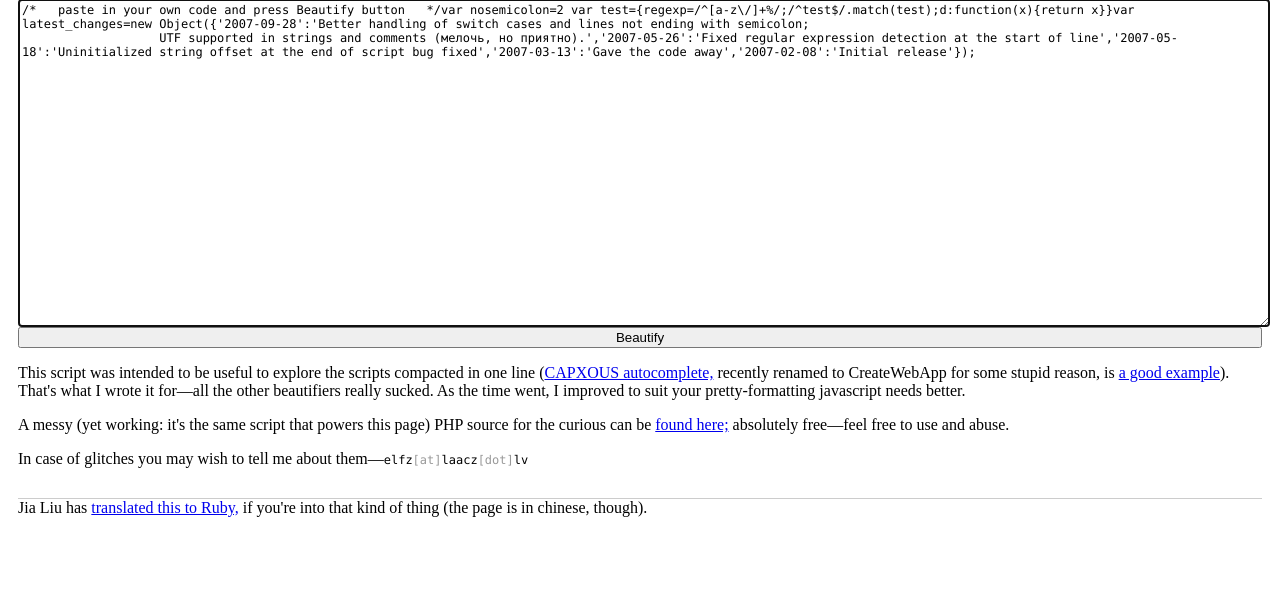
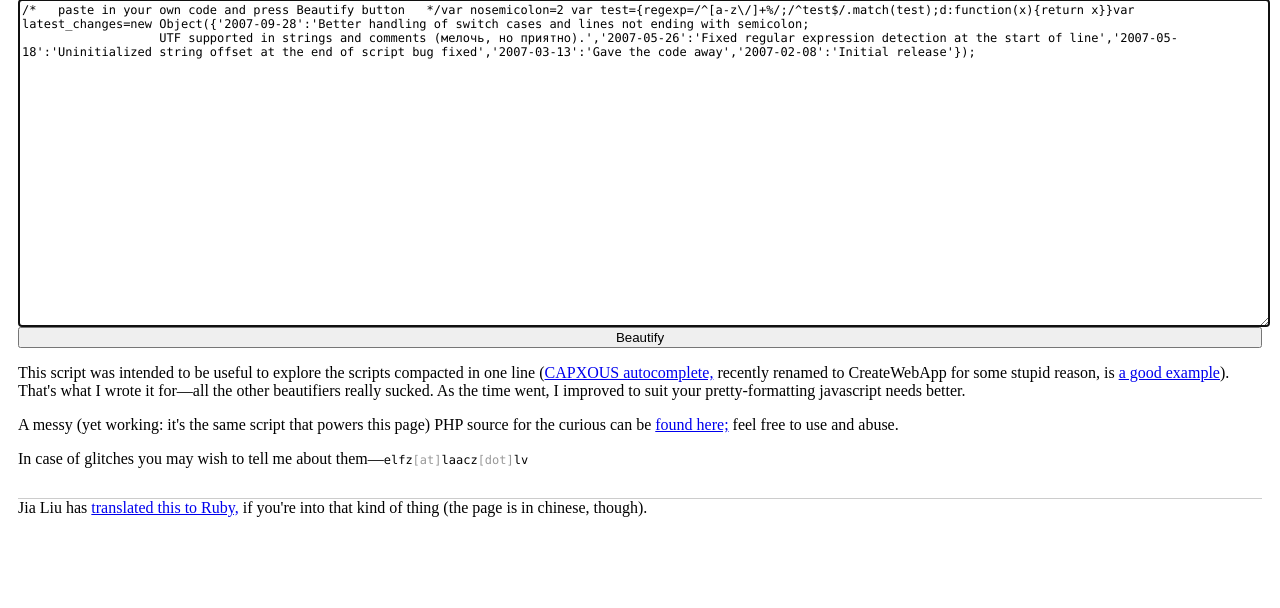
Before and after one commit to beautifier/js-beautify, a PHP site: page / in a window 1280 px wide. Shown: the part 81-689 px from the top of the page. Run offline with PHP 8.4, Linux system fonts and the light colour scheme.

Commit message:
html_changes

```diff
--- a/index.php
+++ b/index.php
@@ -119,7 +119,7 @@ var latest_changes=new Object(
 ?></textarea><br />
       <button type="submit">Beautify</button>
       <p>This script was intended to be useful to explore the scripts compacted in one line (<a href="http://createwebapp.com/">CAPXOUS autocomplete,</a> recently renamed to CreateWebApp for some stupid reason, is <a href="http://createwebapp.com/javascripts/autocomplete.js">a good example</a>). That's what I wrote it for&mdash;all the other beautifiers really sucked. As the time went, I improved to suit your pretty-formatting javascript needs better.</p>
-      <p>A messy (yet working: it's the same script that powers this page) PHP source for the curious can be <a href="beautify.phps">found here;</a> absolutely free&mdash;feel free to use and abuse.</p>
+      <p>A messy (yet working: it's the same script that powers this page) PHP source for the curious can be <a href="beautify.phps">found here;</a> feel free to use and abuse.</p>
       <p>In case of glitches you may wish to tell me about them&mdash;<code>elfz<span style="color:#999">[at]</span>laacz<span style="color:#999">[dot]</span>lv</code></p>
       <p style="border-top: 1px solid #ccc; margin-top: 30px;">Jia Liu has <a href="http://ayueer.spaces.live.com/Blog/cns!9E99E1260983291B!1136.entry">translated this to Ruby,</a> if you're into that kind of thing (the page is in chinese, though).</p>
   </form>
```
